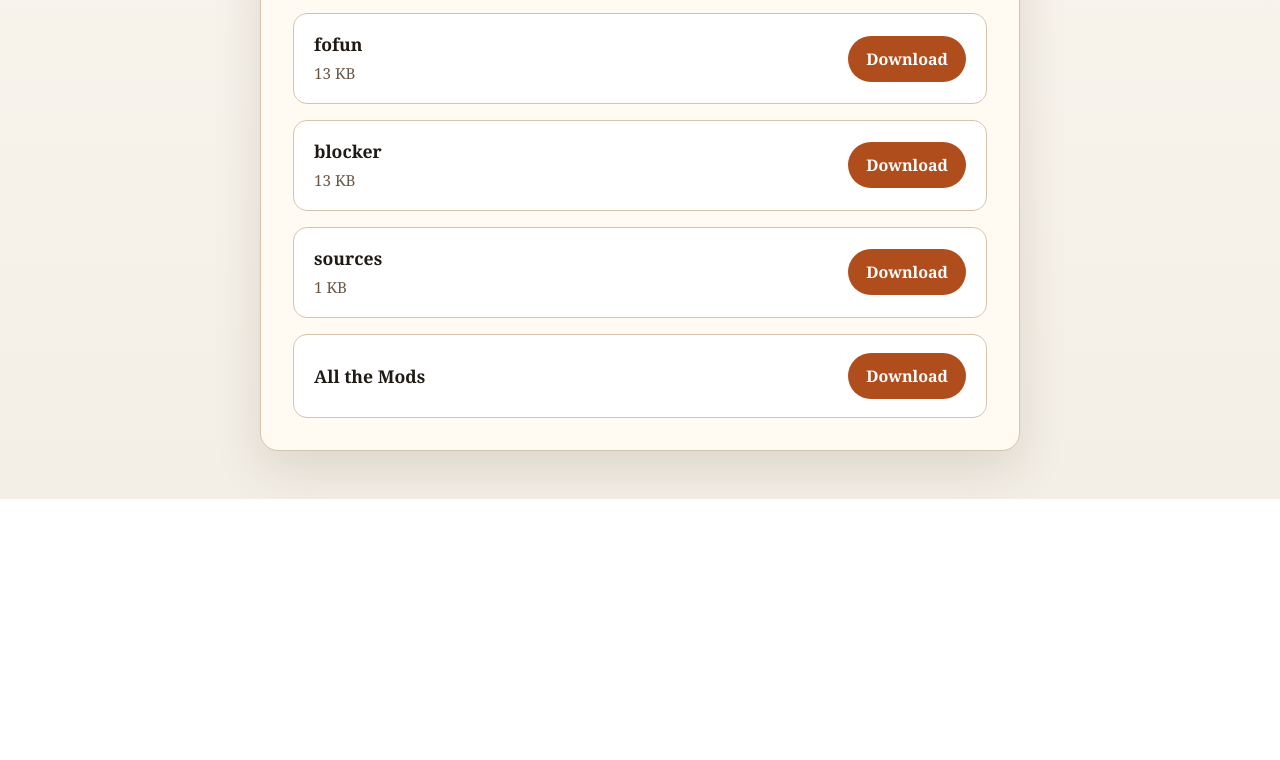
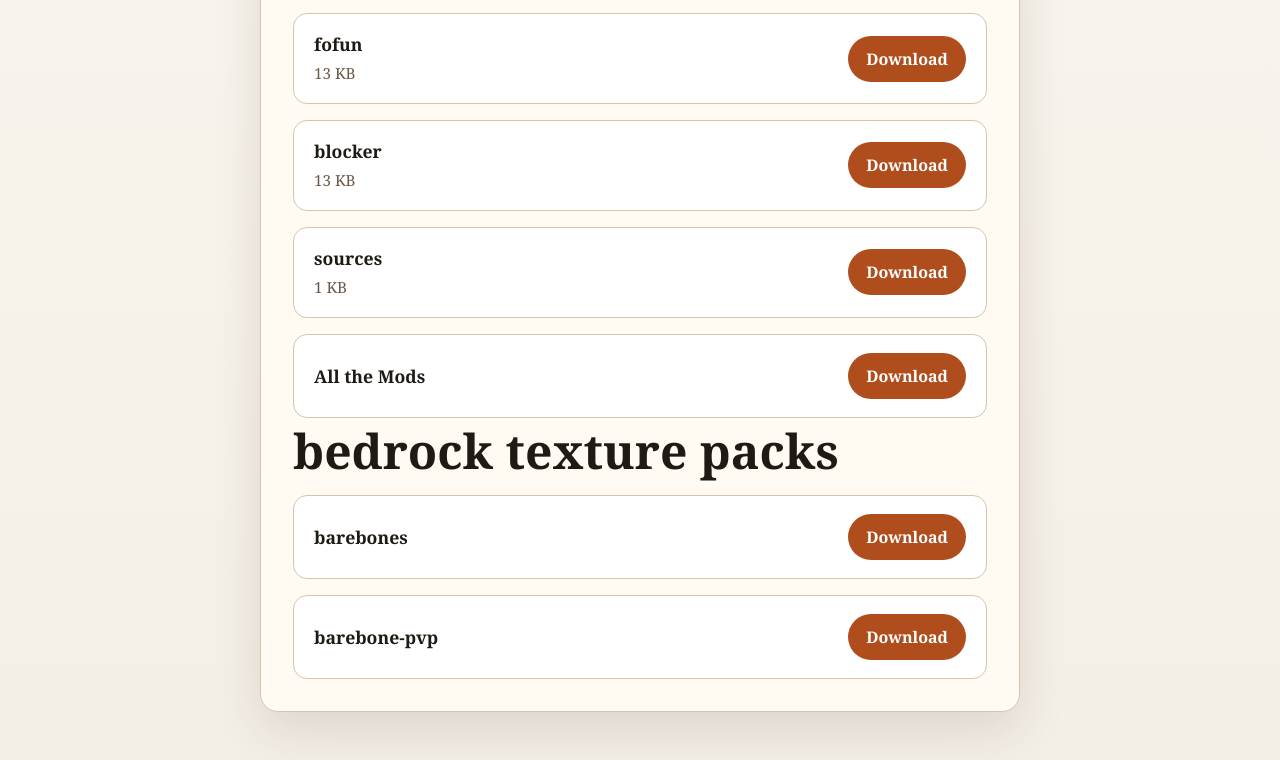
Before and after one commit to elijahchristy15-tech/PythonProject5, a plain HTML site: page index.html in a window 1280 px wide. Shown: the part 620-1380 px from the top of the page. Before the commit the page ends 1119 px from the top, so only its background shows below. Drawn offline with Linux system fonts and the light colour scheme.

Commit message:
updating :)

```diff
--- a/index.html
+++ b/index.html
@@ -171,6 +171,24 @@
                 <a class="download-link" href="Mods.zip" download="Mods.zip">Download</a>
             </li>
         </ul>
+
+        <h1>bedrock texture packs</h1>
+        <ul class="mods">
+            <li>
+                <div>
+                    <h2 class="mod-name">barebones</h2>
+                </div>
+                <a class="download-link" href="Mods/Barebones.mcpack" download>Download</a>
+            </li>
+
+            <li>
+                <div>
+                    <h2 class="mod-name">barebone-pvp</h2>
+                </div>
+                <a class="download-link" href="Mods/bare-bone-pvp.mcpack" download>Download</a>
+            </li>
+        </ul>
+
     </main>
 </body>
 </html>
```
Also changed, not shown: Mods/sources.txt, 3 other files.
